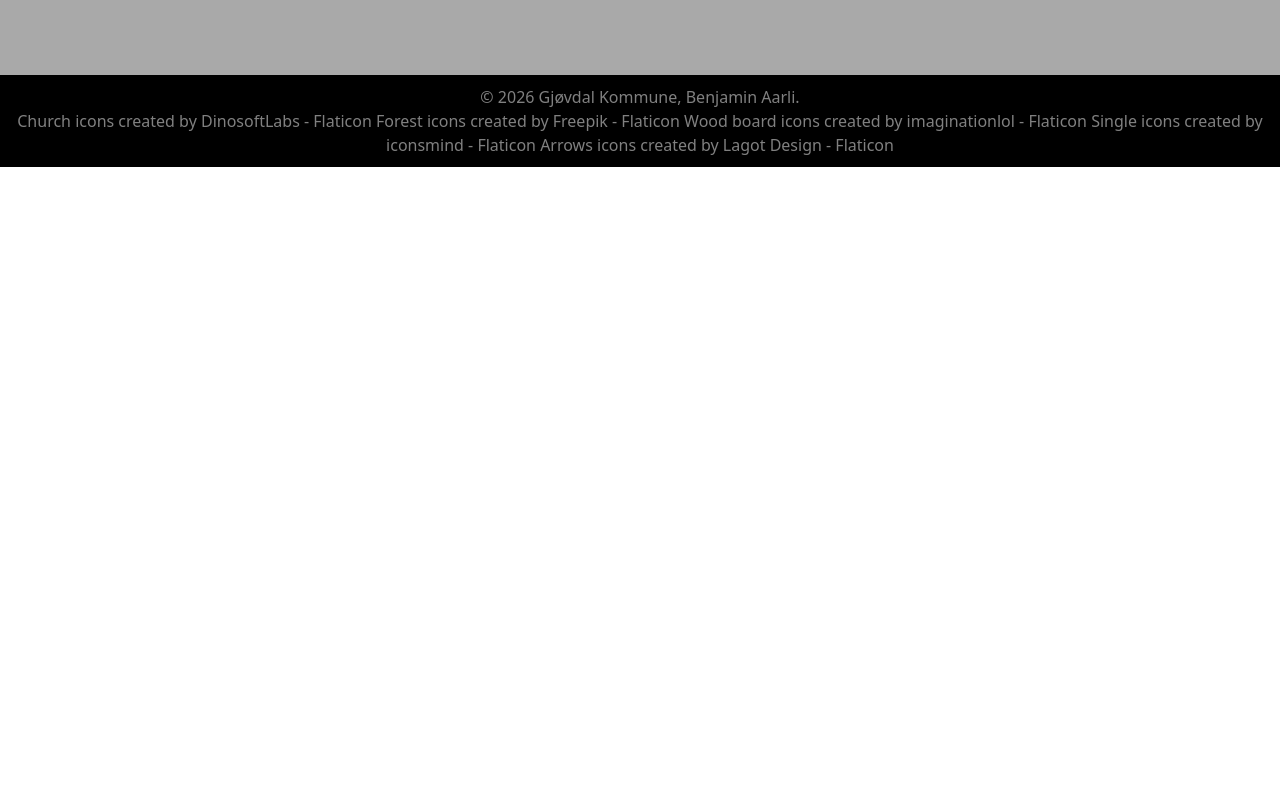
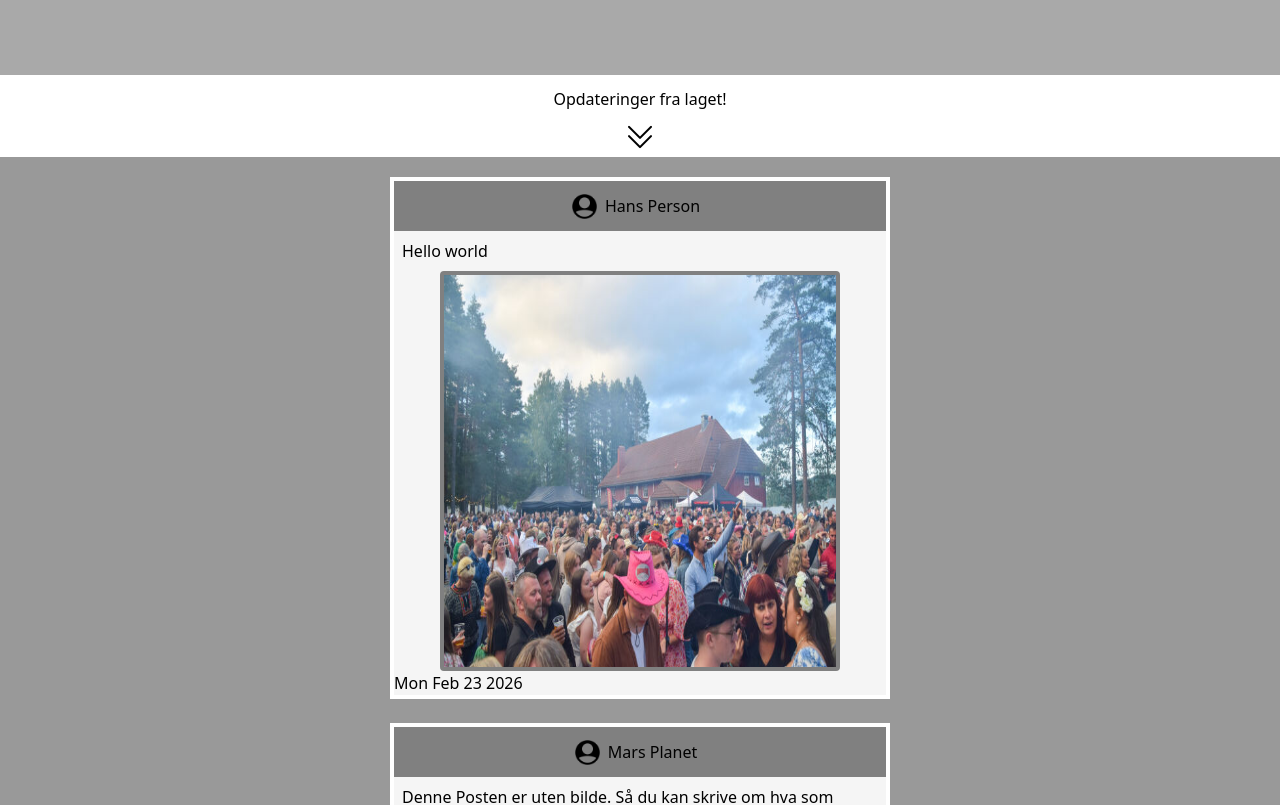
Before and after one commit to BenjaminAarli/GjovdalWebsite, a SvelteKit app: page / in a window 1280 px wide. Shown: the part 1820-2625 px from the top of the page. Before the commit the page ends 1987 px from the top, so only its background shows below. Built offline with nearby package versions, Linux system fonts and the light colour scheme.

Commit message:
Changed the front page
*Added notes / posts for info about our events and stuff.

```diff
--- a/src/routes/+page.svelte
+++ b/src/routes/+page.svelte
@@ -16,11 +16,16 @@
 
     type POSTS = {
         user: string,
-        day: number[],
+        day: string,
         src: string,
         text: string,
     }
-    let posts: POSTS[] = [];
+
+    let posts: POSTS[] = [
+        {user: "Hans Person", day: new Date().toDateString(), src: '/adjaiwjd.jpg', text: "Hello world"},
+        {user: "Mars Planet", day: new Date().toDateString(), src: '', text: "Denne Posten er uten bilde. Så du kan skrive om hva som helst, football, kanonball, e-sports, spiller ingen rolle. Jeg kan skrive om verdensrommet om jeg vil. Who cares! Bla Ble Blo."},
+        {user: "Mars Planet", day: new Date().toDateString(), src: '/awdaawdawd.jpeg', text: "Lille Laget"},
+    ];
 
 </script>
 
@@ -77,22 +82,46 @@
    </div>
 </div>
 
-<!-- <div class="PostsBlock">
-    {#each posts as post}
-        <div></div>
-    {/each}
-</div> -->
+<div style="width: 100%; height: 82px; display: flex; flex-direction: column; margin: auto; justify-content: center; align-items: center; gap: 2px;">
+    <h1>Opdateringer fra laget!</h1>
+    <img src='/icons/arrow.png' alt='arrow down' style='width: 32px; height: 32px;'/>
+</div>
+
+<div class="PostsBlock">
+    <div class="Posts">
+        {#each posts as post}
+        <div style="width: 500px; height: auto; background-color: whitesmoke; border: 4px solid #fff; ">
+            <div style="height: 50px; background-color: grey; display: flex; justify-content: center; align-items: center;">
+                <img style='width: 25px; height: 25px;' src='/icons/circle.png' alt='Publisher Face'/>
+                <h1 style='margin: 0px'>{post.user}</h1>
+            </div>
+            <h1>{post.text}</h1>
+            {#if (post.src)}<img alt="{post.text}" src={post.src} style="width: 400px; height: 400px; display: flex; margin: auto; border: 4px solid grey; border-radius: 4px;"/> {/if}
+            <p>{post.day}</p>
+        </div>
+        {/each}
+    </div>
+</div>
 
 <style>
-    /* .PostsBlock {
+    .PostsBlock {
         width: 100%;
         height: auto;
-    } */
+        min-height: 1000px;
+        background-color: #999;
+        padding-top: 20px;
+        display: flex;
+        justify-content: center;
+    }
 
-    /* .Posts {
-
-    }    */
-
+    .Posts {
+        height: 100%;
+        justify-content: center;
+        display: flex;
+        flex-direction: column;
+        margin: auto;
+        gap: 24px;
+    }
 
     .ArtistBlockDay {
         justify-content: center;
```
